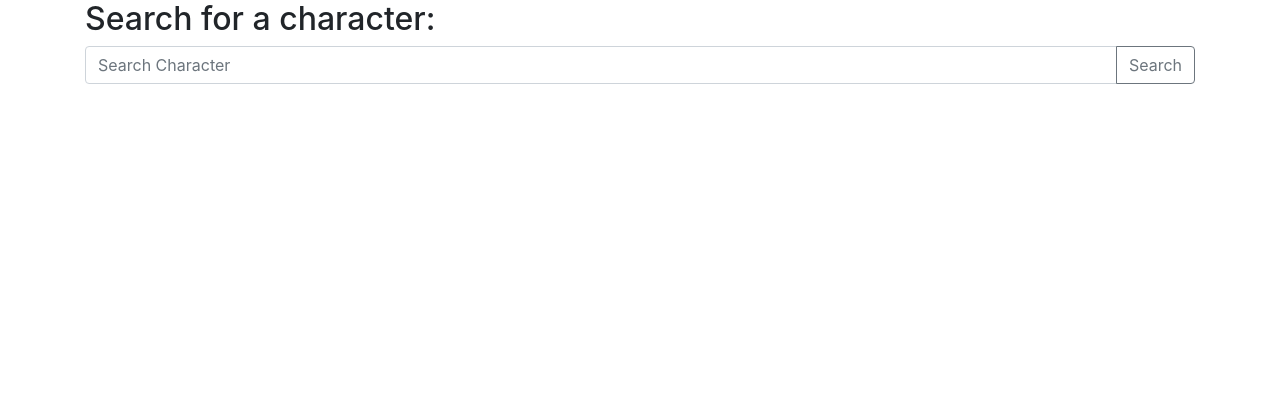
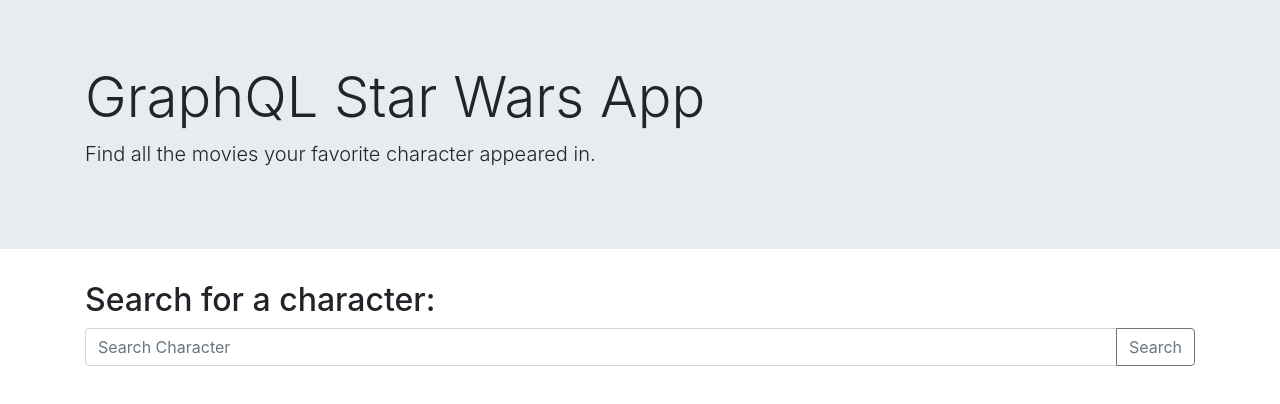
Before and after one commit to liztownd/graphql-swapp, a React (Create React App) app: page / in a window 1280 px wide. Shown: the top 404 px of the page. Built offline with nearby package versions, Linux system fonts and the light colour scheme; no server answers.

Commit message:
fixing header props

```diff
--- a/src/App.tsx
+++ b/src/App.tsx
@@ -28,10 +28,19 @@
     console.log('newId', newId)
   }
 
+  interface IHeaderProps {
+    title: string
+    subtitle: string
+}
+
+  const headerProps = {
+    title: "GraphQL Star Wars App",
+    subtitle:"Find all the movies your favorite character appeared in."
+  }  as IHeaderProps
 
   return (
     <div >
-    {/* <Header/> */}
+  <Header title={headerProps.title} subtitle={headerProps.subtitle}/>
      <div className="container-md">
      <h2>Search for a character:</h2>
      <div className="input-group mb-3">
--- a/src/Components/Header.tsx
+++ b/src/Components/Header.tsx
@@ -1,15 +1,16 @@
 import React from 'react'
 
 interface Props {
-    name: string
+    title: string
+    subtitle: string
 }
 
-const Header: React.FunctionComponent<Props> = ({ name }) => {
+const Header: React.FunctionComponent<Props> = ({ title, subtitle }) => {
     return (
         <div className="jumbotron jumbotron-fluid">
             <div className="container">
-                <h1 className="display-4">GraphQL Star Wars App</h1>
-                <p className="lead">Find all the movies your favorite character appeared in.</p>
+                <h1 className="display-4">{title}</h1>
+                <p className="lead">{subtitle}</p>
             </div>
         </div>
     )
```
